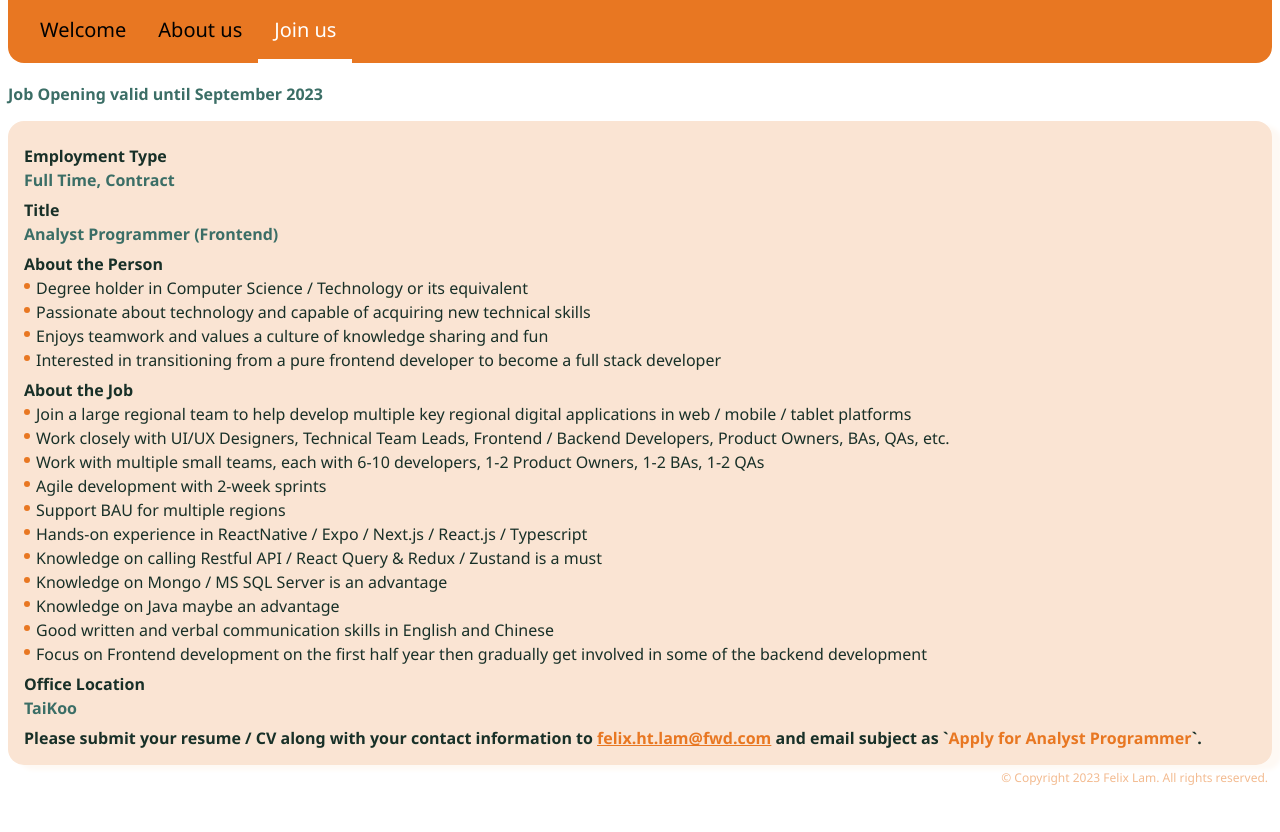
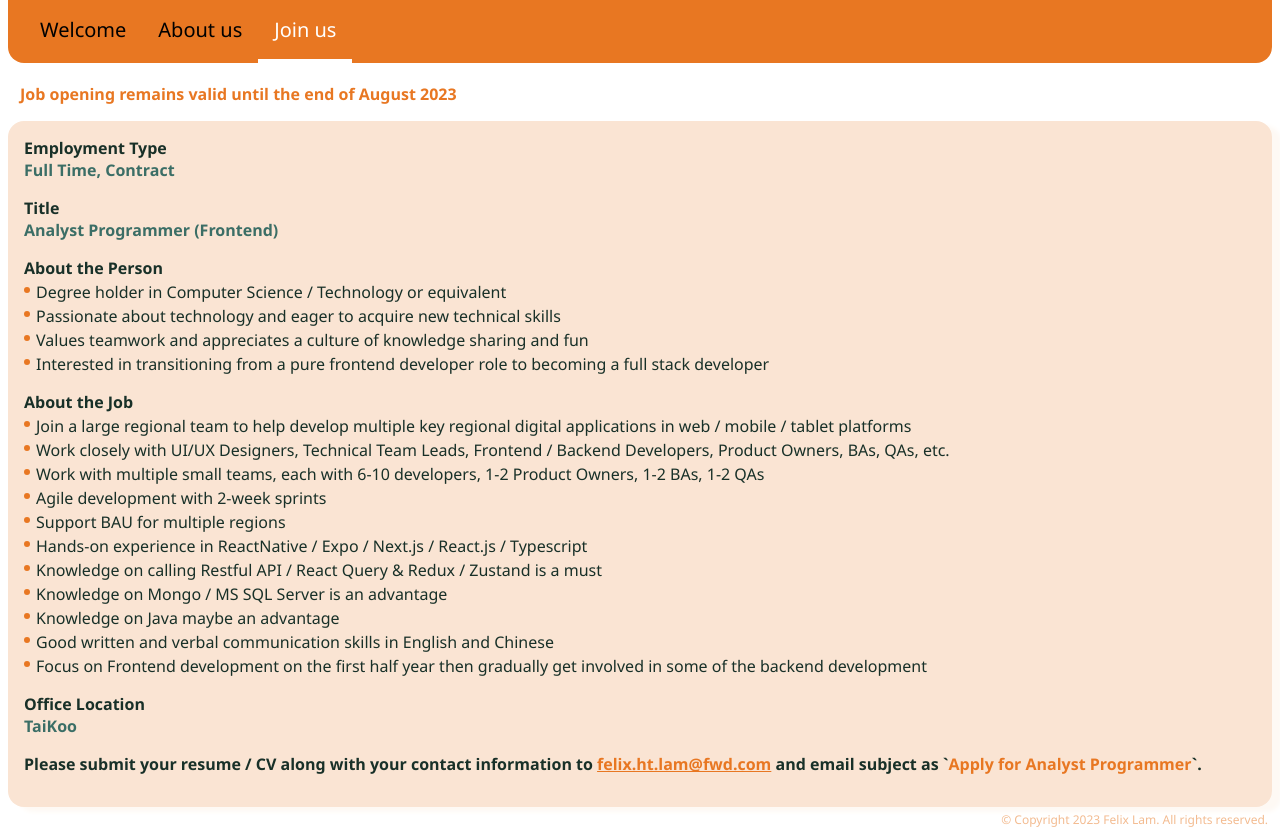
Before and after one commit to lamhtf/about, a Next.js app: page /join-us in a window 1280 px wide. Before the commit the page ends 800 px from the top, so only its background shows below. Built offline with nearby package versions, Linux system fonts and the light colour scheme.

Commit message:
* change wordings and update style

```diff
--- a/pages/about-us/styles/aboutus.module.scss
+++ b/pages/about-us/styles/aboutus.module.scss
@@ -1,9 +1,9 @@
 $primary-color: #183028;
 $primary-color75: #3b6e66;
 $bg-color20: #fae4d3;
-$font: 'Segoe UI', Tahoma, Geneva, Verdana, sans-serif;
+$font: "Segoe UI", Tahoma, Geneva, Verdana, sans-serif;
 $font2: "Courier New", Courier, monospace;
-$shadow-color: #FEF9F4;
+$shadow-color: #fef9f4;
 
 .content {
   background-color: $bg-color20;
@@ -11,12 +11,11 @@ $shadow-color: #FEF9F4;
   padding: 16px;
   box-shadow: 10px 5px 5px $shadow-color;
   &:hover {
-        background-color: #CED8D6;
+    background-color: #ced8d6;
   }
 }
 
 .title {
-    margin-top: 8px;
   font-weight: bold;
   color: $primary-color;
   font-family: $font;
--- a/pages/join-us/index.tsx
+++ b/pages/join-us/index.tsx
@@ -5,14 +5,14 @@ import { BottomBar } from "@/components/BottomBar";
 const ORANGE = "#e87722";
 
 const Title = ({ children }: { children: any }) => (
-  <div className={styles.title}>{children}</div>
+  <span className={styles.title}>{children}</span>
 );
 const Text = ({ children }: { children: string }) => (
-  <div className={styles.text}>{children}</div>
+  <span className={styles.text}>{children}</span>
 );
 const Bullet = ({ children }: { children: string }) => (
   <>
-    <div
+    <span
       style={{
         borderRadius: 16,
         width: 2,
@@ -24,7 +24,7 @@ const Bullet = ({ children }: { children: string }) => (
         marginTop: 8,
       }}
     />
-    <div className={styles.point}>{children}</div>
+    <span className={styles.point}>{children}</span>
   </>
 );
 
@@ -33,31 +33,44 @@ export default function JoinUs() {
     <>
       <TopMenuBar />
       <br />
-      <div className={styles.text} style={{ marginBottom: 16 }}>
-        Job Opening valid until September 2023
+      <div
+        className={styles.text}
+        style={{ marginBottom: 16, marginLeft: 12, color: ORANGE }}
+      >
+        Job opening remains valid until the end of August 2023
       </div>
       <div className={styles.content}>
         <span></span>
         <Title>Employment Type</Title>
+        <br />
         <Text>Full Time, Contract</Text>
+        <p>
           <Title>Title</Title>
+          <br />
           <Text>Analyst Programmer (Frontend)</Text>
+        </p>
+        <p>
           <Title>About the Person</Title>
+          <br />
           <Bullet>
-          Degree holder in Computer Science / Technology or its equivalent
+            Degree holder in Computer Science / Technology or equivalent
           </Bullet>
           <Bullet>
-          Passionate about technology and capable of acquiring new technical
+            Passionate about technology and eager to acquire new technical
             skills
           </Bullet>
           <Bullet>
-          Enjoys teamwork and values a culture of knowledge sharing and fun
+            Values teamwork and appreciates a culture of knowledge sharing and
+            fun
           </Bullet>
           <Bullet>
-          Interested in transitioning from a pure frontend developer to become a
-          full stack developer
+            Interested in transitioning from a pure frontend developer role to
+            becoming a full stack developer
           </Bullet>
+        </p>
+        <p>
           <Title>About the Job</Title>
+          <br />
           <Bullet>
             Join a large regional team to help develop multiple key regional
             digital applications in web / mobile / tablet platforms
@@ -67,8 +80,8 @@ export default function JoinUs() {
             Backend Developers, Product Owners, BAs, QAs, etc.
           </Bullet>
           <Bullet>
-          Work with multiple small teams, each with 6-10 developers, 1-2 Product
-          Owners, 1-2 BAs, 1-2 QAs
+            Work with multiple small teams, each with 6-10 developers, 1-2
+            Product Owners, 1-2 BAs, 1-2 QAs
           </Bullet>
           <Bullet>Agile development with 2-week sprints</Bullet>
           <Bullet>Support BAU for multiple regions</Bullet>
@@ -77,8 +90,8 @@ export default function JoinUs() {
             Typescript
           </Bullet>
           <Bullet>
-          Knowledge on calling Restful API / React Query & Redux / Zustand is a
-          must
+            Knowledge on calling Restful API / React Query & Redux / Zustand is
+            a must
           </Bullet>
           <Bullet>Knowledge on Mongo / MS SQL Server is an advantage</Bullet>
           <Bullet>Knowledge on Java maybe an advantage</Bullet>
@@ -89,11 +102,16 @@ export default function JoinUs() {
             Focus on Frontend development on the first half year then gradually
             get involved in some of the backend development
           </Bullet>
+        </p>
+        <p>
           <Title>Office Location</Title>
+          <br />
           <Text>TaiKoo</Text>
+        </p>
+        <p>
           <Title>
-          Please submit your resume / CV along with your contact information to{" "}
-          {""}
+            Please submit your resume / CV along with your contact information
+            to {""}
             <a
               className={styles.email}
               href="mailto:felix.ht.lam@fwd.com?subject=Apply for Analyst Programmer"
@@ -101,8 +119,10 @@ export default function JoinUs() {
               felix.ht.lam@fwd.com
             </a>{" "}
             and email subject as `
-          <span style={{ color: ORANGE }}>Apply for Analyst Programmer</span>`.
+            <span style={{ color: ORANGE }}>Apply for Analyst Programmer</span>
+            `.
           </Title>
+        </p>
       </div>
       <BottomBar />
     </>
--- a/pages/join-us/styles/joinus.module.scss
+++ b/pages/join-us/styles/joinus.module.scss
@@ -9,28 +9,31 @@ $shadow-color: #fef9f4;
   background-color: $bg-color20;
   border-radius: 16px;
   padding: 16px;
+  margin-top: 16px;
   box-shadow: 10px 5px 5px $shadow-color;
+  &:hover {
+    background-color: #ced8d6;
+  }
 }
 
 .title {
-  margin-top: 8px;
   font-weight: bold;
   color: $primary-color;
   font-family: $font;
-  &:hover {
-    background-color: white;
-    border-radius: 4px;
-  }
+  // &:hover {
+  //   background-color: white;
+  //   border-radius: 4px;
+  // }
 }
 .text {
   font-weight: bold;
   color: $primary-color75;
   font-family: $font;
   margin-top: 2px;
-  &:hover {
-    background-color: white;
-    border-radius: 4px;
-  }
+  // &:hover {
+  //   background-color: white;
+  //   border-radius: 4px;
+  // }
 }
 
 .point {
@@ -43,10 +46,10 @@ $shadow-color: #fef9f4;
   font-family: $font;
   margin-left: 12px;
   margin-top: 2px;
-  &:hover {
-    background-color: white;
-    border-radius: 4px;
-  }
+  // &:hover {
+  //   background-color: white;
+  //   border-radius: 4px;
+  // }
 }
 
 .email {
--- a/pages/styles/home.module.scss
+++ b/pages/styles/home.module.scss
@@ -4,16 +4,6 @@ $bg-color20: #fae4d3;
 $font: "Segoe UI", Tahoma, Geneva, Verdana, sans-serif;
 $font2: "Courier New", Courier, monospace;
 $shadow-color: #fef9f4;
-
-.title {
-  margin-bottom: 8px;
-  font-weight: bold;
-  color: $primary-color;
-  font-family: $font;
-  // &:hover {
-  //   background-color: white;
-  // }
-}
 
 .content {
   background-color: $bg-color20;
@@ -25,3 +15,13 @@ $shadow-color: #fef9f4;
     background-color: #ced8d6;
   }
 }
+
+.title {
+  margin-bottom: 8px;
+  font-weight: bold;
+  color: $primary-color;
+  font-family: $font;
+  // &:hover {
+  //   background-color: white;
+  // }
+}
```
Lines whose indentation alone changed are shown as unchanged.
